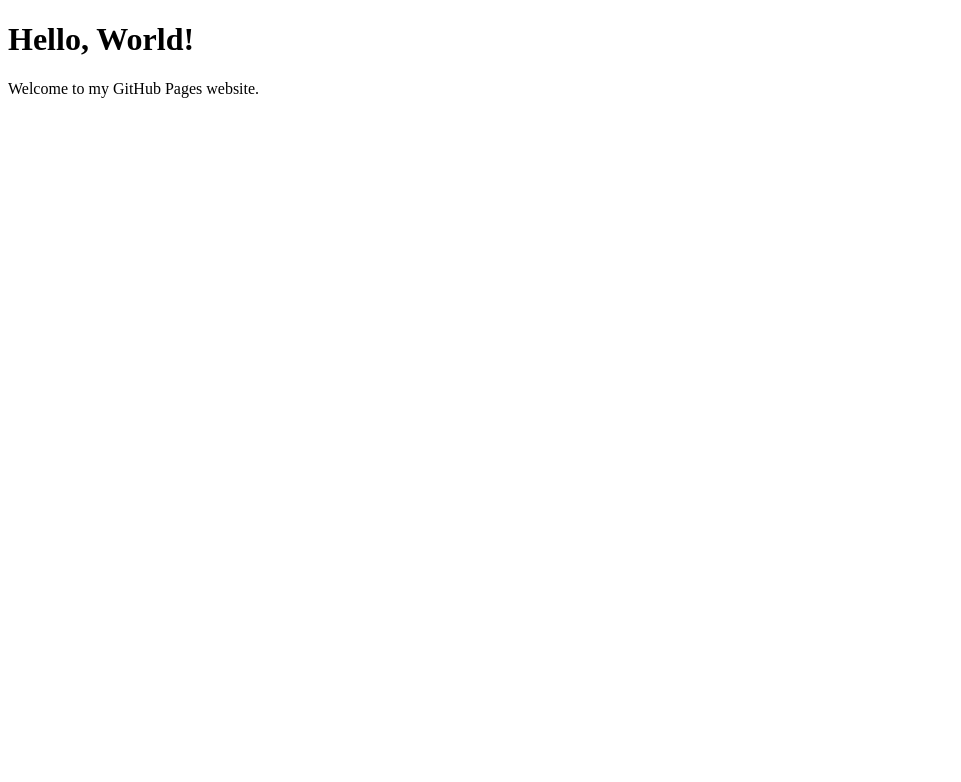
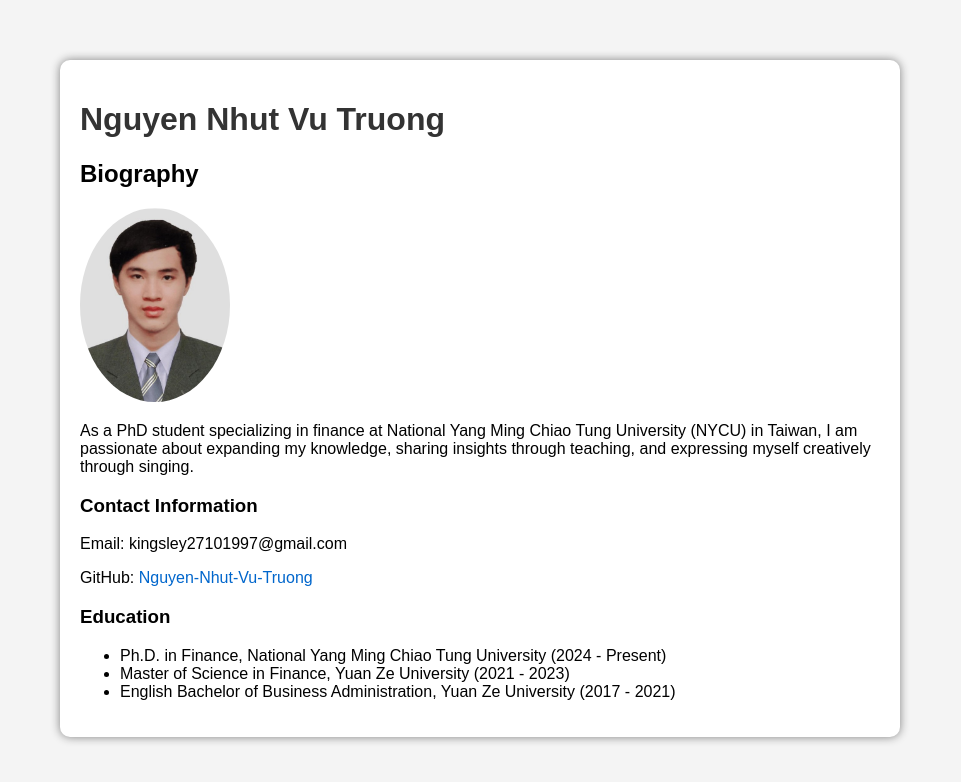
Before and after one commit to Nguyen-Nhut-Vu-Truong/Nguyen-Nhut-Vu-Truong.github.io, a plain HTML site: page index.html in a window 1280 px wide. Shown: the whole page, without its empty margins (0-961 px from the left). Drawn offline with Linux system fonts and the light colour scheme.

Commit message:
Update index.html

```diff
--- a/index.html
+++ b/index.html
@@ -3,10 +3,51 @@
 <head>
     <meta charset="UTF-8">
     <meta name="viewport" content="width=device-width, initial-scale=1.0">
-    <title>Welcome to My GitHub Page</title>
+    <title>Nguyen Nhut Vu Truong - Academic Profile</title>
+    <style>
+        body {
+            font-family: Arial, sans-serif;
+            margin: 40px;
+            padding: 20px;
+            background-color: #f4f4f4;
+        }
+        .container {
+            max-width: 800px;
+            background: white;
+            padding: 20px;
+            border-radius: 10px;
+            box-shadow: 0px 0px 10px gray;
+        }
+        img {
+            width: 150px;
+            border-radius: 50%;
+        }
+        h1 {
+            color: #333;
+        }
+        a {
+            color: #0066cc;
+            text-decoration: none;
+        }
+    </style>
 </head>
 <body>
-    <h1>Hello, World!</h1>
-    <p>Welcome to my GitHub Pages website.</p>
+    <div class="container">
+        <h1>Nguyen Nhut Vu Truong</h1>
+        <h2>Biography</h2>
+        <img src="profile.jpg" alt="Your Profile Picture">
+        <p>As a PhD student specializing in finance at National Yang Ming Chiao Tung University (NYCU) in Taiwan, I am passionate about expanding my knowledge, sharing insights through teaching, and expressing myself creatively through singing.</p>
+
+        <h3>Contact Information</h3>
+        <p>Email: kingsley27101997@gmail.com</p>
+        <p>GitHub: <a href="https://github.com/Nguyen-Nhut-Vu-Truong">Nguyen-Nhut-Vu-Truong</a></p>
+
+        <h3>Education</h3>
+        <ul>
+            <li>Ph.D. in Finance, National Yang Ming Chiao Tung University (2024 - Present)</li>
+            <li>Master of Science in Finance, Yuan Ze University (2021 - 2023)</li>
+            <li>English Bachelor of Business Administration, Yuan Ze University (2017 - 2021)</li>
+        </ul>
+    </div>
 </body>
 </html>
```
